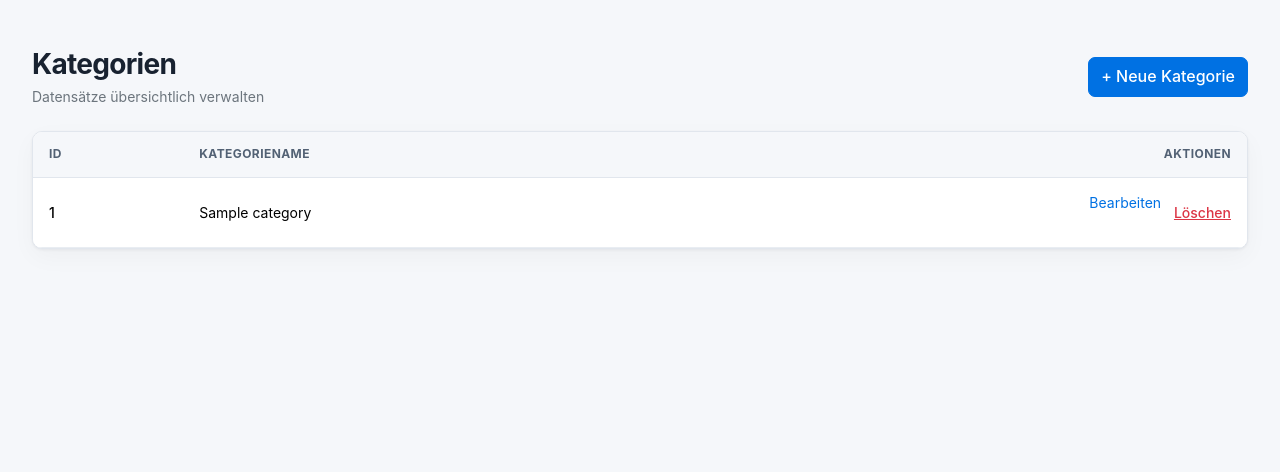
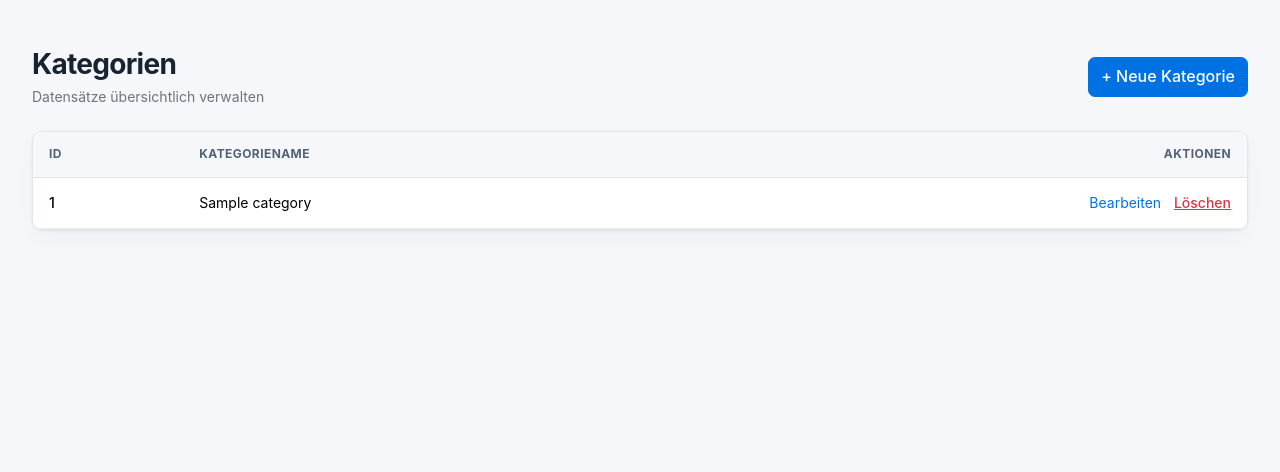
Before and after one commit to BITLC-dev-lab/ServiceDesk, an ASP.NET Core app: page /Categories in a window 1280 px wide. Shown: the part 80-552 px from the top of the page. Run offline with ASP.NET Core 8, Linux system fonts and the light colour scheme; empty tables hold one stand-in row (values such as "Sample post"); database files in the repository are not loaded.

Commit message:
Ref: category view anpassen

```diff
--- a/ServiceDesk/wwwroot/css/site.css
+++ b/ServiceDesk/wwwroot/css/site.css
@@ -635,3 +635,12 @@ textarea:focus-visible,
     stroke-linecap: round;
     stroke-linejoin: round;
 }
+
+.action-links {
+    align-items: center;
+}
+
+.action-links .btn-link{
+    min-height: auto;
+    line-height: inherit;
+}
```
